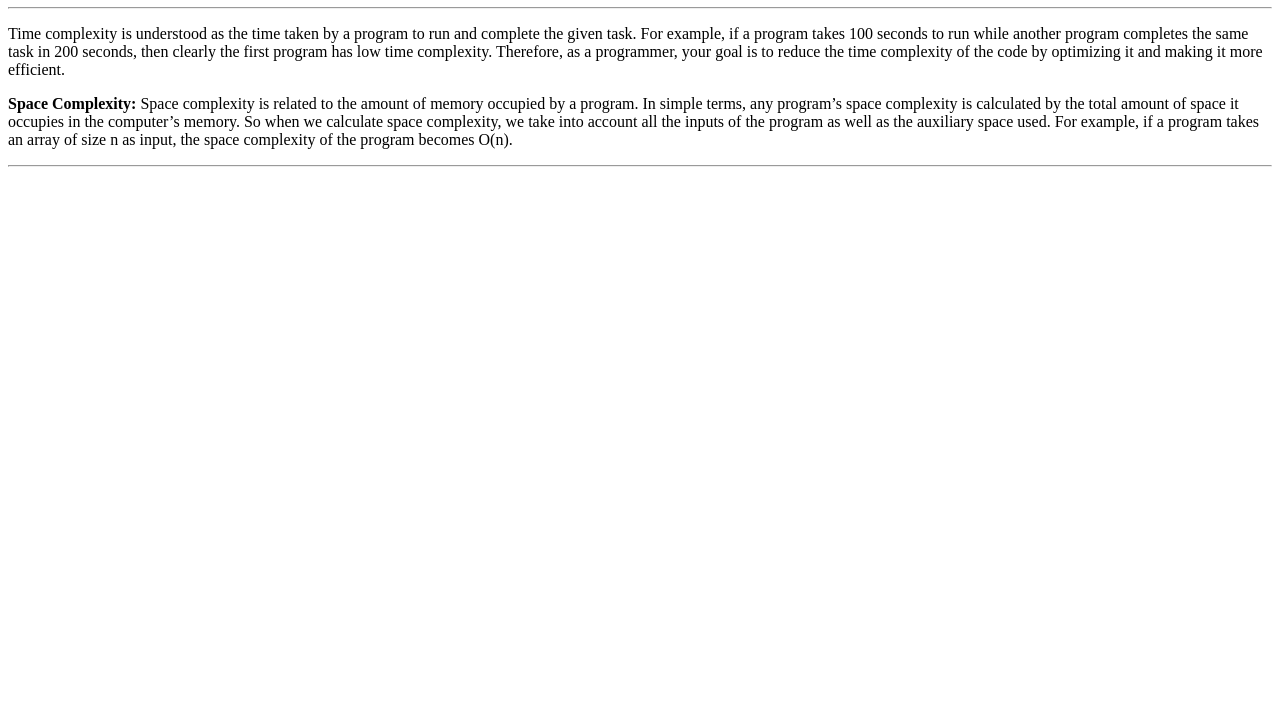
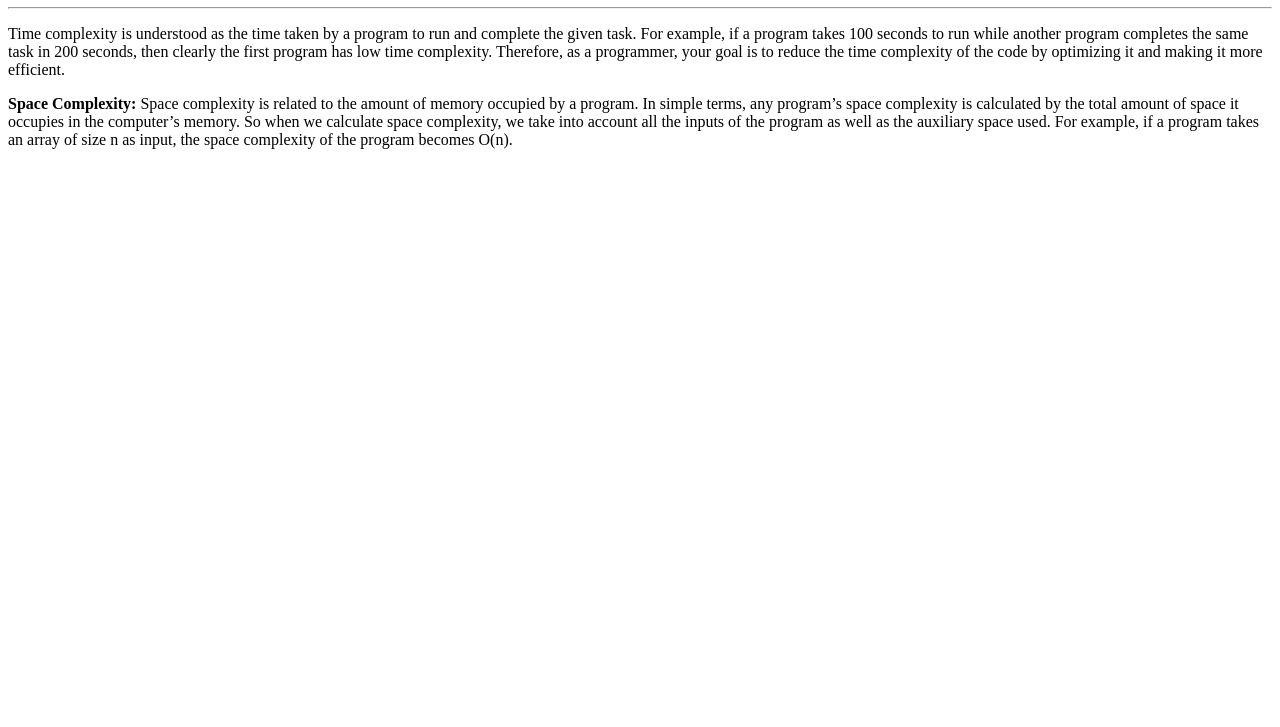
Before and after one commit to acciojob/time-and-space-complexity-Deepakkumar121998, a website: page main.html in a window 1280 px wide. Shown: the part 73-800 px from the top of the page. Drawn offline with Linux system fonts and the light colour scheme.

Commit message:
created a submission

```diff
--- a/main.html
+++ b/main.html
@@ -10,7 +10,7 @@
 	<h1>Time and Space Complexity</h1><hr>
 	<p>Time complexity is understood as the time taken by a program to run and complete the given task. For example, if a program takes 100 seconds to run while another program completes the same task in 200 seconds, then clearly the first program has low time complexity. Therefore, as a programmer, your goal is to reduce the time complexity of the code by optimizing it and making it more efficient.</p>
 	<!-- the entire body must be written by student -->
-	<p><b>Space Complexity:</b> Space complexity is related to the amount of memory occupied by a program. In simple terms, any program’s space complexity is calculated by the total amount of space it occupies in the computer’s memory. So when we calculate space complexity, we take into account all the inputs of the program as well as the auxiliary space used. For example, if a program takes an array of size n as input, the space complexity of the program becomes O(n).</p><hr>
+	<p><b>Space Complexity:</b> Space complexity is related to the amount of memory occupied by a program. In simple terms, any program’s space complexity is calculated by the total amount of space it occupies in the computer’s memory. So when we calculate space complexity, we take into account all the inputs of the program as well as the auxiliary space used. For example, if a program takes an array of size n as input, the space complexity of the program becomes O(n).</p>
     <script type="text/javascript" src="./script.js">
 </script>
 
```
